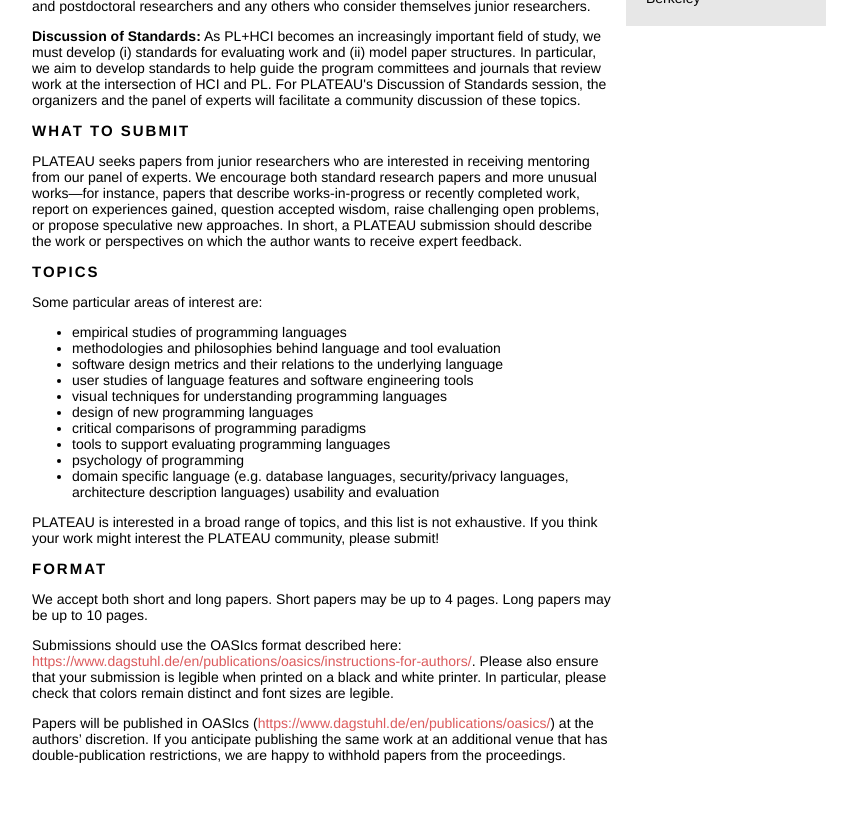
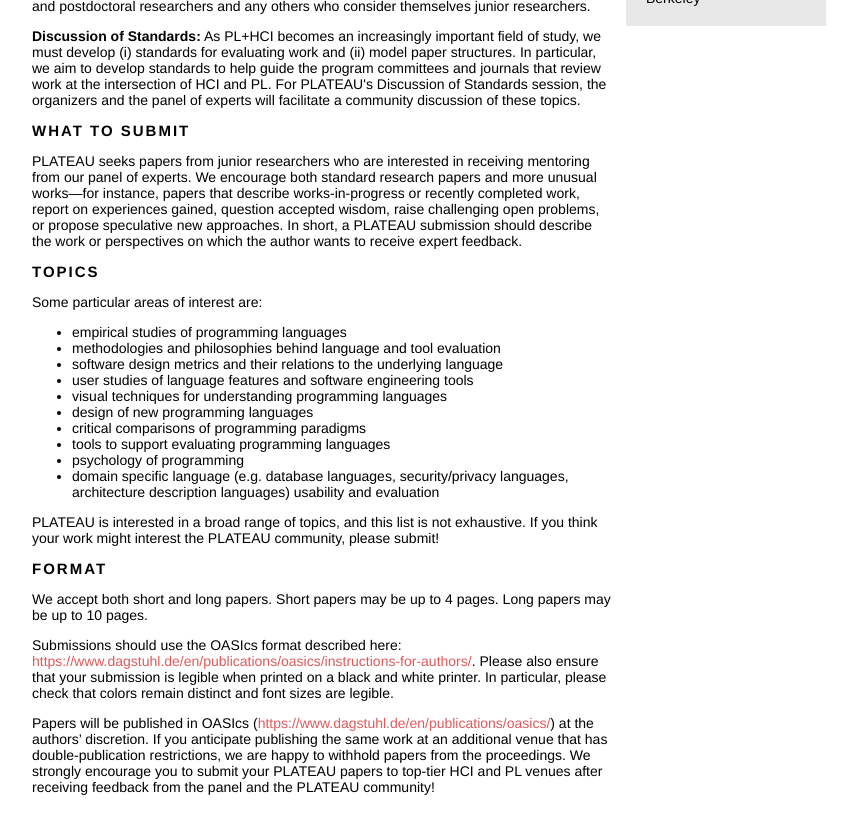
Before and after one commit to plateau-workshop/plateau, a Jekyll site: the page built from index.html, in a window 1280 px wide and 900 px high, scrolled down 716 px. Shown: the top 834 px of the window, without its empty margins (211-1068 px from the left). Built offline with Jekyll 4.4.1, drawn with Linux system fonts in a browser that asks for light colours.

Commit message:
Update index.html

```diff
--- a/index.html
+++ b/index.html
@@ -119,7 +119,7 @@
     </p>
 
     <p>
-    Papers will be published in OASIcs (<a href="https://www.dagstuhl.de/en/publications/oasics/" target="_blank">https://www.dagstuhl.de/en/publications/oasics/</a>) at the authors’ discretion.  If you anticipate publishing the same work at an additional venue that has double-publication restrictions, we are happy to withhold papers from the proceedings.
+    Papers will be published in OASIcs (<a href="https://www.dagstuhl.de/en/publications/oasics/" target="_blank">https://www.dagstuhl.de/en/publications/oasics/</a>) at the authors’ discretion.  If you anticipate publishing the same work at an additional venue that has double-publication restrictions, we are happy to withhold papers from the proceedings.  We strongly encourage you to submit your PLATEAU papers to top-tier HCI and PL venues after receiving feedback from the panel and the PLATEAU community!
     </p>
     </div>
 
```
